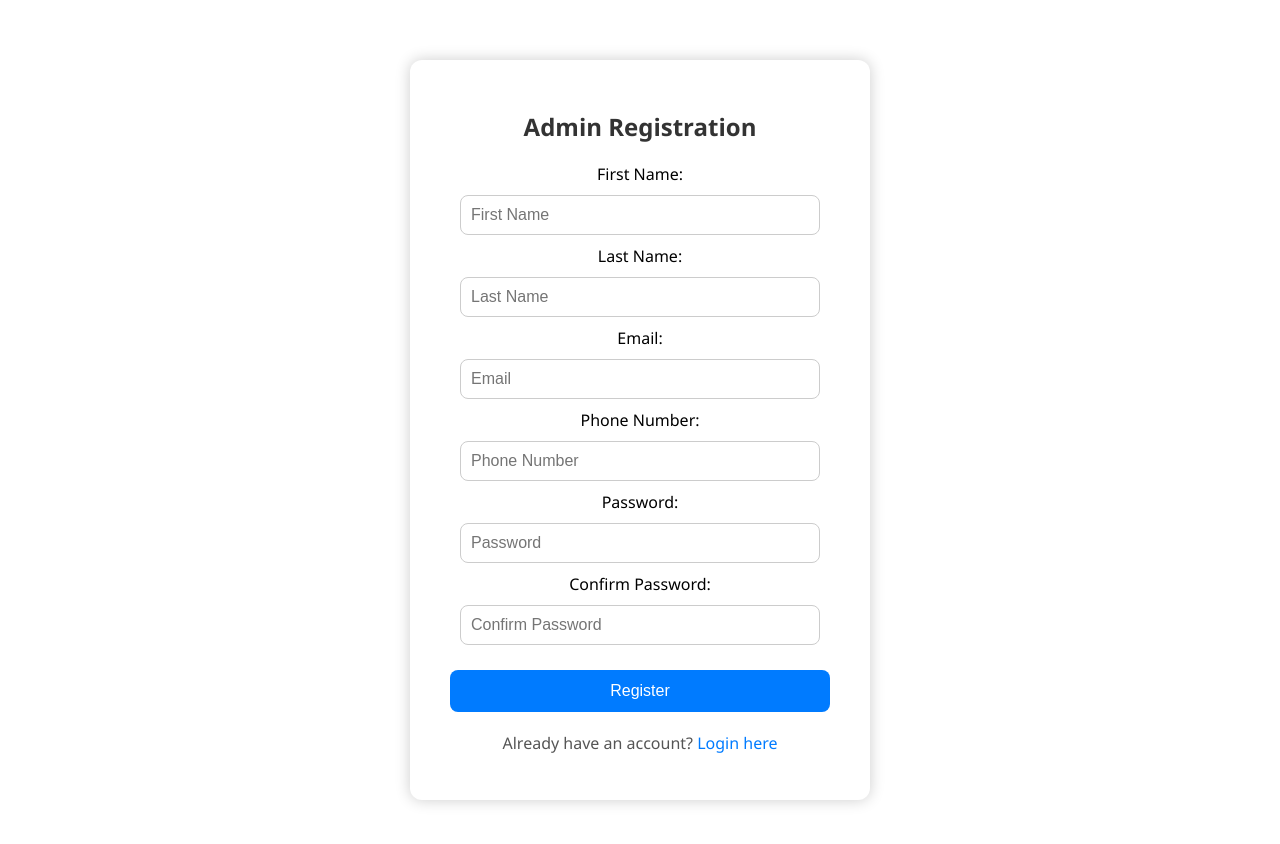
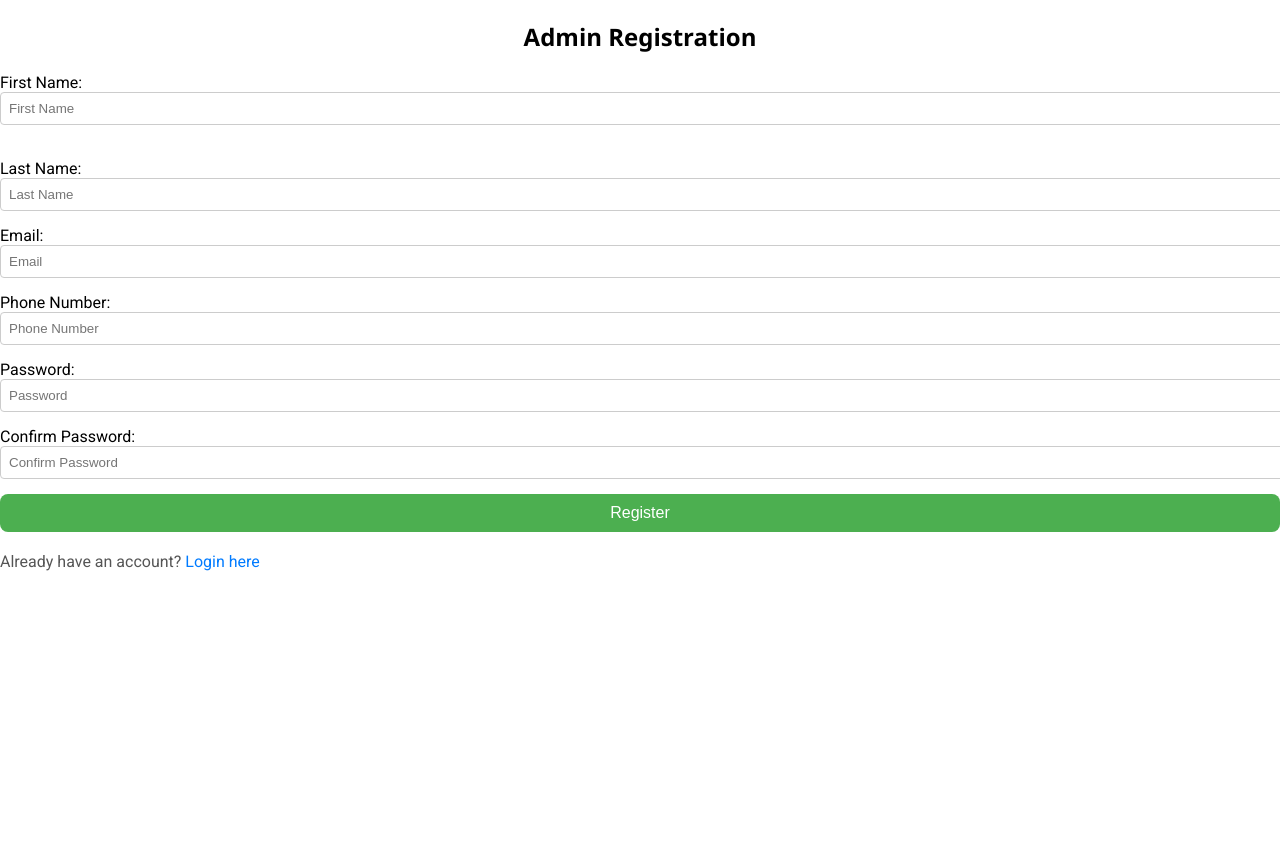
Before and after one commit to ROSHANSURADKAR/User-Rating-app, an Angular app: page /admin-register in a window 1280 px wide. Shown: the top 844 px of the page. After the commit the page ends 820 px from the top, so only its background shows below. Built offline with nearby package versions, Linux system fonts and the light colour scheme.

Commit message:
Update admin-register.component.css

```diff
--- a/src/app/admin-register/admin-register.component.css
+++ b/src/app/admin-register/admin-register.component.css
@@ -1,34 +1,35 @@
-.register-container {
-  max-width: 400px;
-  margin: 60px auto;
-  padding: 30px;
-  border-radius: 12px;
-  box-shadow: 0 0 15px rgba(0, 0, 0, 0.2);
-  background-color: #ffffff;
+.container {
+  inline-size: 100%;
+  max-inline-size: 400px;
+  margin: 0 auto;
+  padding: 20px;
+  border: 1px solid #ccc;
+  border-radius: 8px;
+  background-color: #f9f9f9;
+}
+
+h2 {
   text-align: center;
   font-family: 'Segoe UI', Tahoma, Geneva, Verdana, sans-serif;
 }
 
-.register-container h2 {
-  margin-bottom: 20px;
-  color: #333;
+label {
+  display: block;
+  margin-block-end: 5px;
 }
 
-.register-container input {
-  width: 90%;
-  padding: 10px;
-  margin: 10px 0;
+input {
+  inline-size: 100%;
+  padding: 8px;
+  margin-block-end: 10px;
   border: 1px solid #ccc;
-  border-radius: 8px;
-  font-size: 16px;
-  box-sizing: border-box;
+  border-radius: 4px;
 }
 
-.register-container button {
-  width: 95%;
-  padding: 12px;
-  margin-top: 15px;
-  background-color: #007bff;
+button {
+  inline-size: 100%;
+  padding: 10px;
+  background-color: #4CAF50;
   color: white;
   font-size: 16px;
   border: none;
```
